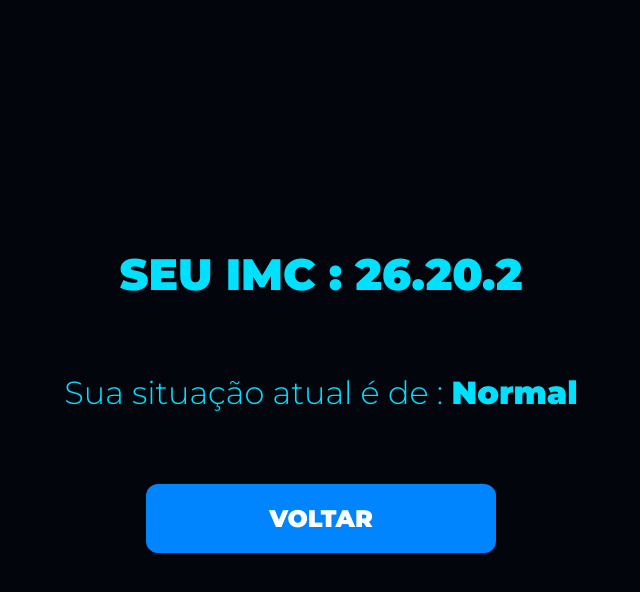
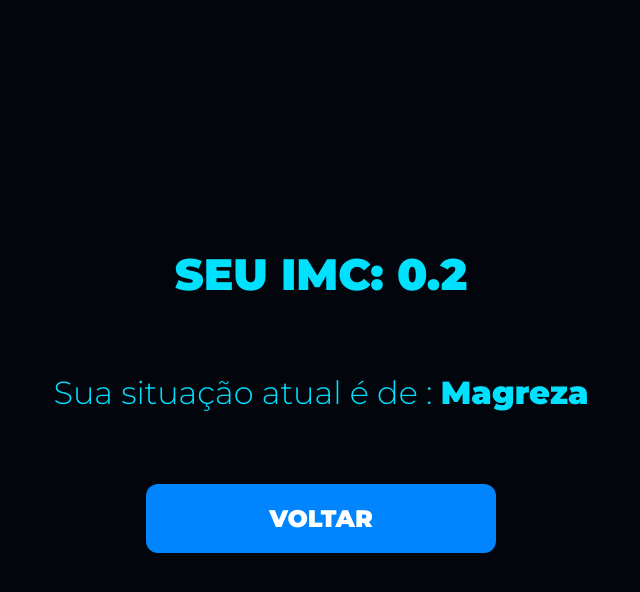
Before and after one commit to reisArthur2602/calculadora-imc, a React (Vite) app: page / in a window 1280 px wide. Both pictures are taken after typing "5", "5" into the empty fields and a click on the button "CALCULAR". Shown: the top 592 px of the page, without its empty margins (319-959 px from the left). Built offline with nearby package versions, Linux system fonts and the light colour scheme.

Commit message:
feat: mostrar classificação

```diff
--- a/src/App.jsx
+++ b/src/App.jsx
@@ -1,6 +1,7 @@
 import styled from 'styled-components';
 import { Calculadora, Result } from './components';
 import { useState } from 'react';
+import { data } from './data';
 
 const Container = styled.div`
 	min-height: 100vh;
@@ -12,13 +13,14 @@ const Container = styled.div`
 
 export const App = () => {
 	const [imc, setImc] = useState('');
+	const [info, setInfo] = useState('');
 
 	return (
 		<Container>
 			{imc ? (
-				<Result setImc={setImc} imc={imc} />
+				<Result setImc={setImc} info={info} imc={imc} />
 			) : (
-				<Calculadora setImc={setImc} />
+				<Calculadora setImc={setImc} setInfo={setInfo} />
 			)}
 		</Container>
 	);
--- a/src/components/Calculadora.jsx
+++ b/src/components/Calculadora.jsx
@@ -2,6 +2,7 @@ import styled from 'styled-components';
 
 import { Button, Container } from '../styles';
 import { useState } from 'react';
+import { data } from '../data';
 
 const Wrapper = styled.div`
 	width: 100%;
@@ -44,17 +45,28 @@ const Label = styled.label`
 	font-weight: 600;
 `;
 
-export const Calculadora = ({ setImc }) => {
+export const Calculadora = ({ setImc, setInfo }) => {
 	const [weight, setWeight] = useState('');
 	const [height, setHeight] = useState('');
 
 	const handleSubmit = (e) => {
 		e.preventDefault();
+
+		if (!weight || !height) return;
+
 		const WeightNum = Number(weight);
 		const HeightNum = Number(height);
 
 		let result = WeightNum / (HeightNum * HeightNum);
+
 		setImc(result.toFixed(1));
+
+		data.forEach((item) => {
+			if (result >= item.min && result <= item.max) {
+				setInfo(item.info);
+			}
+		});
+
 		setHeight('');
 		setWeight('');
 	};
--- a/src/components/Result.jsx
+++ b/src/components/Result.jsx
@@ -1,5 +1,5 @@
-import React from 'react';
 import { Button, Container } from '../styles';
+import { data } from '../data';
 import styled from 'styled-components';
 
 const PStyled = styled.p`
@@ -13,17 +13,16 @@ const PStyled = styled.p`
 	}
 `;
 
-export const Result = ({ imc, situation, setImc }) => {
-
+export const Result = ({ imc, setImc, info }) => {
 	const handleBack = () => {
 		setImc('');
 	};
 
 	return (
 		<Container>
-			<h1>Seu IMC : 26.2{imc}</h1>
+			<h1>Seu IMC: {imc}</h1>
 			<PStyled>
-				Sua situação atual é de : <strong>Normal{situation}</strong>
+				Sua situação atual é de : <strong>{info}</strong>
 			</PStyled>
 			<Button type="button" color="#0085FF" onClick={handleBack}>
 				Voltar
--- /dev/null
+++ b/src/data/index.js
@@ -0,0 +1,42 @@
+export const data = [
+  {
+    min: 0,
+    max: 18.4,
+    classification: "Menor que 18,5",
+    info: "Magreza",
+    obesity: "0",
+    infoClass: "medium",
+  },
+  {
+    min: 18.5,
+    max: 24.9,
+    classification: "Entre 18,5 e 24,9",
+    info: "Normal",
+    obesity: "0",
+    infoClass: "good",
+  },
+  {
+    min: 25,
+    max: 29.9,
+    classification: "Entre 25,0 e 29,9",
+    info: "Sobrepeso",
+    obesity: "I",
+    infoClass: "low",
+  },
+  {
+    min: 30,
+    max: 39.9,
+    classification: "Entre 30,0 e 39,9",
+    info: "Obesidade",
+    obesity: "II",
+    infoClass: "medium",
+  },
+  {
+    min: 40,
+    max: 99,
+    classification: "Maior que 40,0",
+    info: "Obesidade grave",
+    obesity: "III",
+    infoClass: "high",
+  },
+];
```
